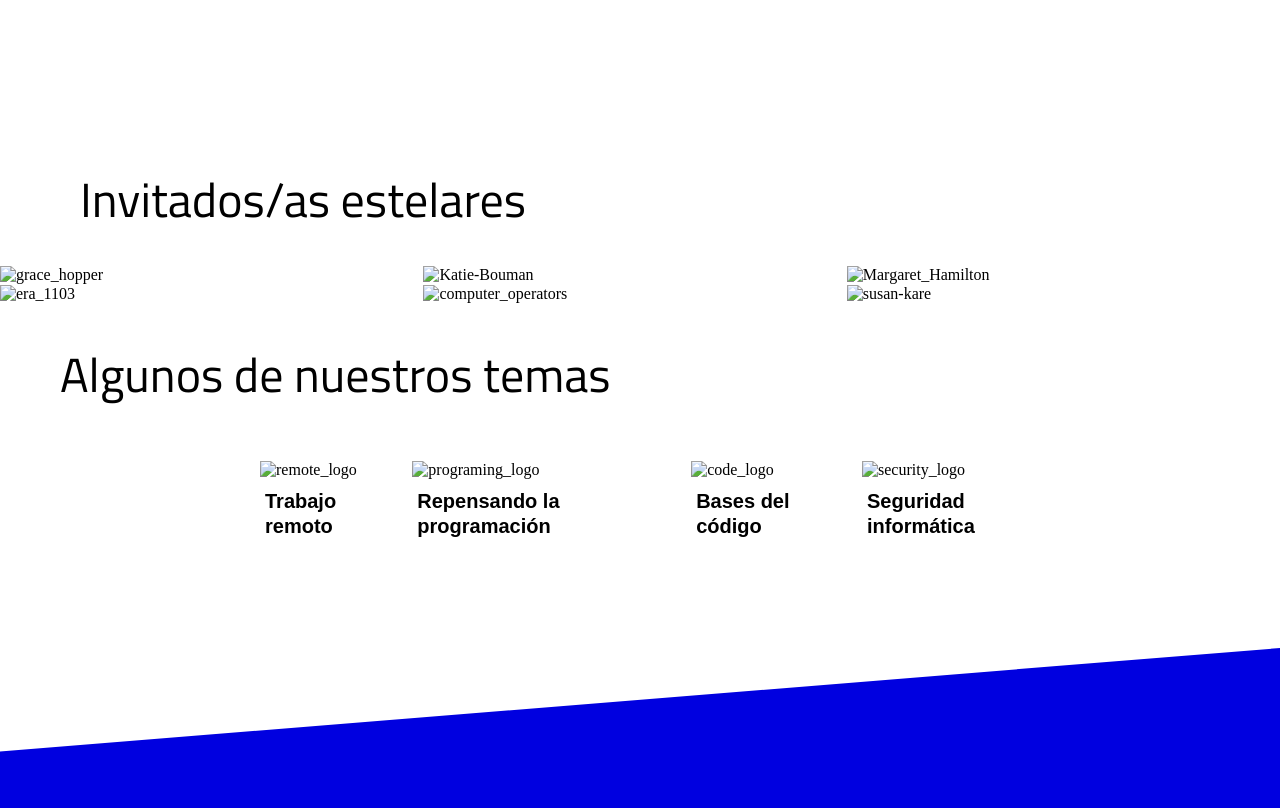
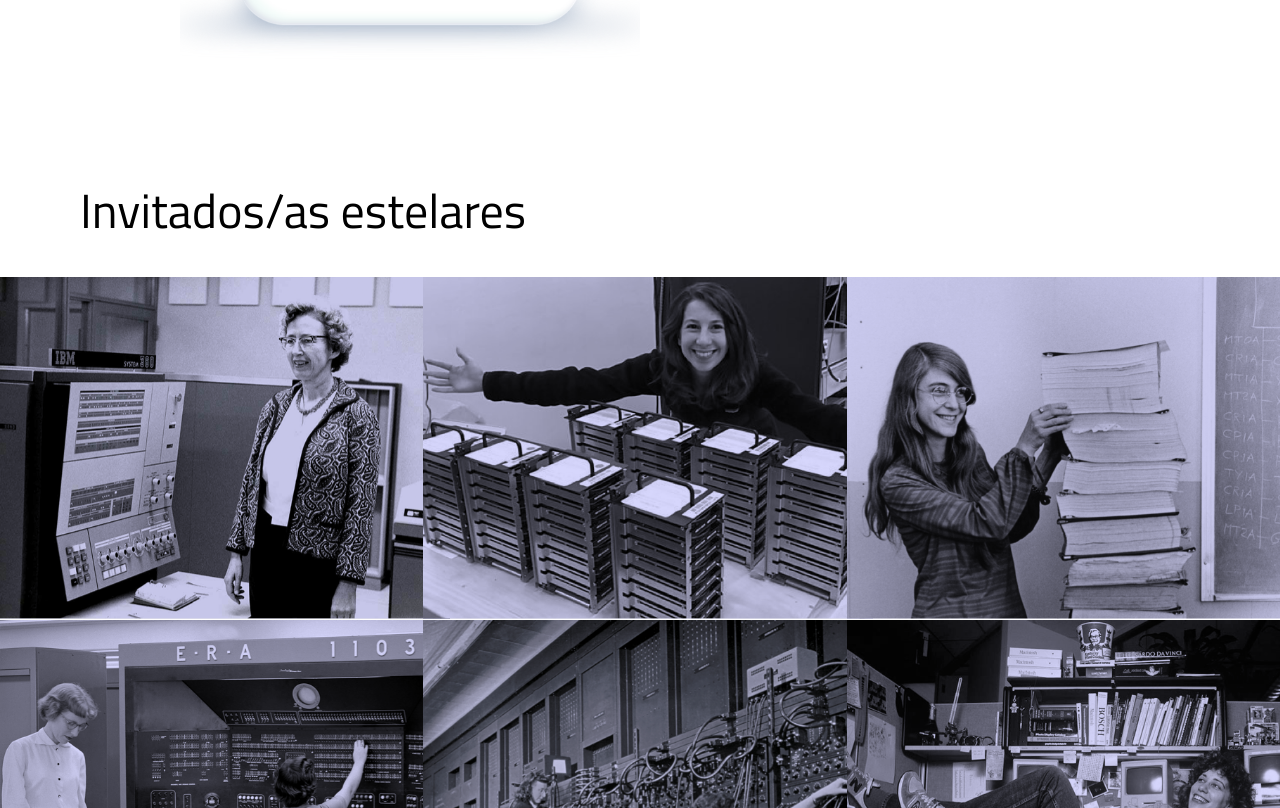
Before and after one commit to sclerici/PodcastChannel, a plain HTML site: page index.html in a window 1280 px wide. Shown: the part 1992-2800 px from the top of the page. Drawn offline with Linux system fonts and the light colour scheme; the site is published under a folder, as on GitHub Pages, so addresses that start at the root find nothing; a web font is replaced by a local one.

Commit message:
Update index.html

```diff
--- a/index.html
+++ b/index.html
@@ -12,10 +12,10 @@
 <body>
     <header>
         <figure>
-            <img src="/img/logo.svg" alt="logo-bd" class="logo_bd">
+            <img src="img/logo.svg" alt="logo-bd" class="logo_bd">
         </figure>
         <input type="checkbox" id="bgmenu">
-        <label for="bgmenu"><img src="/img/burger.png" alt="icon_menu" class="icon_burger"></label>
+        <label for="bgmenu"><img src="img/burger.png" alt="icon_menu" class="icon_burger"></label>
         <nav class="menu">
             <ul>
                 <li><a href="#EPISODIOS">EPISODIOS</a></li>
@@ -42,7 +42,7 @@
         </section>
         <section class="where_from">
             <a id="NOSOTROS"></a>
-            <div class="phone_div"><img src="/img/phone.png" alt="phone" class="phone"></div>
+            <div class="phone_div"><img src="img/phone.png" alt="phone" class="phone"></div>
            <div class="from_div">
                <h1>De dónde <br> venimos</h1>
                <p>Our posturings, our imagined self-importance, the delusion that we have some privileged position in the Universe, are challenged by this point of pale light. <br>
@@ -53,12 +53,12 @@
             <a id="ENTREVISTAS"></a>
             <h1>Invitados/as estelares</h1>
         <div class="invitados">
-            <img src="/img/grace-hopper.png" alt="grace_hopper">
-            <img src="/img/Katie-Bouman.png" alt="Katie-Bouman">
-            <img src="/img/Margaret_Hamilton.png" alt="Margaret_Hamilton">
-            <img src="/img/era_1103.png" alt="era_1103">
-            <img src="/img/computer_operators.png" alt="computer_operators">
-            <img src="/img/susan-kare.png" alt="susan-kare">
+            <img src="img/grace-hopper.png" alt="grace_hopper">
+            <img src="img/Katie-Bouman.png" alt="Katie-Bouman">
+            <img src="img/Margaret_Hamilton.png" alt="Margaret_Hamilton">
+            <img src="img/era_1103.png" alt="era_1103">
+            <img src="img/computer_operators.png" alt="computer_operators">
+            <img src="img/susan-kare.png" alt="susan-kare">
         </div>
         </section>
         <section class="topics">
@@ -66,19 +66,19 @@
             <h1>Algunos de nuestros temas</h1>
             <div class="topics_container">
             <figure class="temas">
-                <img src="/img/icon1.svg" alt="remote_logo">
+                <img src="img/icon1.svg" alt="remote_logo">
                 <p>Trabajo remoto</p>
             </figure>
             <figure class="temas">
-                <img src="/img/icon2.svg" alt="programing_logo">
+                <img src="img/icon2.svg" alt="programing_logo">
                 <p>Repensando la programación</p>
             </figure>
             <figure class="temas">
-                <img src="/img/icon3.svg" alt="code_logo">
+                <img src="img/icon3.svg" alt="code_logo">
                 <p>Bases del código</p>
             </figure>
             <figure class="temas">
-                <img src="/img/icon4.svg" alt="security_logo">
+                <img src="img/icon4.svg" alt="security_logo">
                 <p>Seguridad informática</p>
             </figure>
             </div>
```
